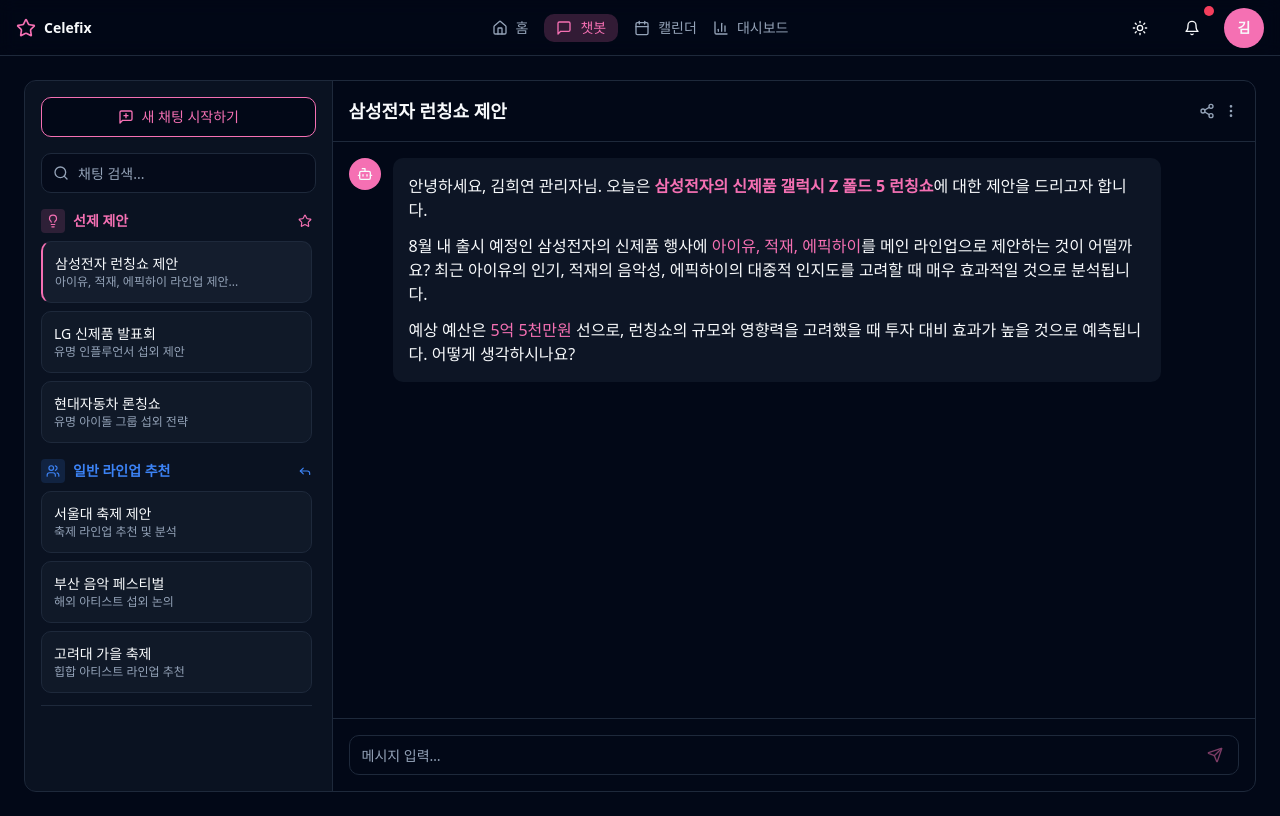
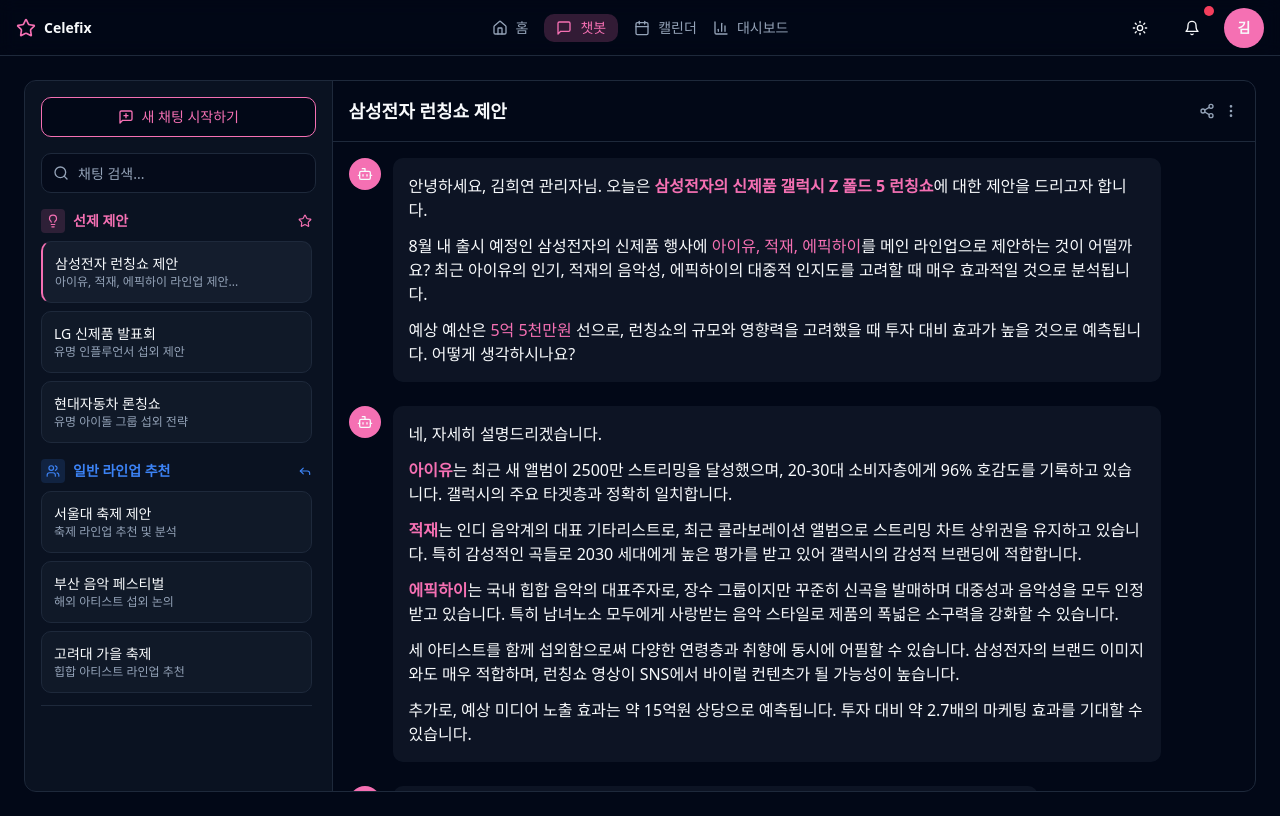
Before and after one commit to lje0722/celefix-auto-agent, a React (Vite) app: page /admin/chat/dashboard/solid in a window 1280 px wide. Built offline with nearby package versions, Linux system fonts and the light colour scheme.

Commit message:
Fix solid page to be static
Change the solid page to a static page without effects.

```diff
--- a/src/pages/admin/ChatDashboardSolid.tsx
+++ b/src/pages/admin/ChatDashboardSolid.tsx
@@ -5,7 +5,6 @@ import { Separator } from "@/components/ui/separator";
 import { Link } from "react-router-dom";
 import {
   Bot,
-  CalendarDays,
   FileText,
   FileSignature,
   Lightbulb,
@@ -13,13 +12,12 @@ import {
   MoreVertical,
   Reply,
   Search,
-  Send,
   Share2,
   Star,
   Users,
 } from "lucide-react";
 
-import { useEffect, useRef, useState } from "react";
+import { useRef } from "react";
 export default function ChatDashboardSolid() {
   const botSteps: JSX.Element[] = [
     (
@@ -86,35 +84,7 @@ export default function ChatDashboardSolid() {
     ),
   ];
 
-  const [messages, setMessages] = useState<{ role: "ai" | "user"; node?: JSX.Element; text?: string }[]>([
-    { role: "ai", node: botSteps[0] },
-  ]);
-  const [nextBotIndex, setNextBotIndex] = useState(1);
-  const [input, setInput] = useState("");
-  const [typing, setTyping] = useState(false);
-  const [isComposing, setIsComposing] = useState(false);
   const listRef = useRef<HTMLDivElement>(null);
-
-  useEffect(() => {
-    listRef.current?.scrollTo({ top: listRef.current.scrollHeight, behavior: "smooth" });
-  }, [messages, typing]);
-
-  const send = () => {
-    const content = input.trim();
-    if (!content) return;
-    setMessages((m) => [...m, { role: "user", text: content }]);
-    setInput("");
-
-    if (nextBotIndex < botSteps.length) {
-      setTyping(true);
-      const idx = nextBotIndex;
-      setTimeout(() => {
-        setMessages((m) => [...m, { role: "ai", node: botSteps[idx] }]);
-        setNextBotIndex(idx + 1);
-        setTyping(false);
-      }, 3000);
-    }
-  };
 
   return (
     <div className="flex h-[calc(100vh-5.5rem)] flex-col space-y-4 overflow-hidden">
@@ -211,67 +181,18 @@ export default function ChatDashboardSolid() {
             </div>
           </header>
 
-          {/* Dynamic messages */}
+          {/* Messages - static */}
           <div className="flex flex-1 flex-col gap-6 overflow-y-auto p-4" ref={listRef}>
-            {messages.map((msg, idx) =>
-              msg.role === "ai" ? (
-                <div key={idx} className="flex items-start gap-3">
-                  <div className="grid h-8 w-8 place-items-center rounded-full bg-primary text-primary-foreground">
-                    <Bot className="h-4 w-4" />
-                  </div>
-                  {msg.node}
-                </div>
-              ) : (
-                <div key={idx} className="ml-auto flex max-w-3xl items-start gap-3">
-                  <div className="rounded-md bg-primary/10 p-4">
-                    <p>{msg.text}</p>
-                  </div>
-                  <div className="grid h-8 w-8 place-items-center rounded-full bg-secondary text-foreground">김</div>
-                </div>
-              )
-            )}
-
-            {typing && (
-              <div className="flex items-start gap-3 animate-fade-in">
+            {botSteps.map((node, idx) => (
+              <div key={idx} className="flex items-start gap-3">
                 <div className="grid h-8 w-8 place-items-center rounded-full bg-primary text-primary-foreground">
                   <Bot className="h-4 w-4" />
                 </div>
-                <div className="max-w-3xl rounded-md bg-muted/40 p-4">
-                  <div className="flex items-center gap-1">
-                    <span className="h-2 w-2 rounded-full bg-muted-foreground/60 animate-pulse" />
-                    <span className="h-2 w-2 rounded-full bg-muted-foreground/60 animate-pulse [animation-delay:150ms]" />
-                    <span className="h-2 w-2 rounded-full bg-muted-foreground/60 animate-pulse [animation-delay:300ms]" />
-                  </div>
-                </div>
+                {node}
               </div>
-            )}
+            ))}
           </div>
 
-          {/* Input */}
-          <footer className="border-t border-border p-4">
-            <div className="relative">
-              <Input
-                placeholder="메시지 입력…"
-                className="message-input w-full pr-11"
-                aria-label="메시지 입력"
-                value={input}
-                onChange={(e) => setInput(e.target.value)}
-                onCompositionStart={() => setIsComposing(true)}
-                onCompositionEnd={() => setIsComposing(false)}
-                onKeyDown={(e) => {
-                  if (e.key === "Enter" && !e.shiftKey) {
-                    const native: any = e.nativeEvent;
-                    if (native?.isComposing || isComposing) return;
-                    e.preventDefault();
-                    send();
-                  }
-                }}
-              />
-              <Button size="icon" variant="ghost" className="absolute right-1 top-1/2 -translate-y-1/2" onClick={send} disabled={!input.trim() || typing}>
-                <Send className="h-5 w-5 text-primary" />
-              </Button>
-            </div>
-          </footer>
         </section>
       </section>
     </div>
```
